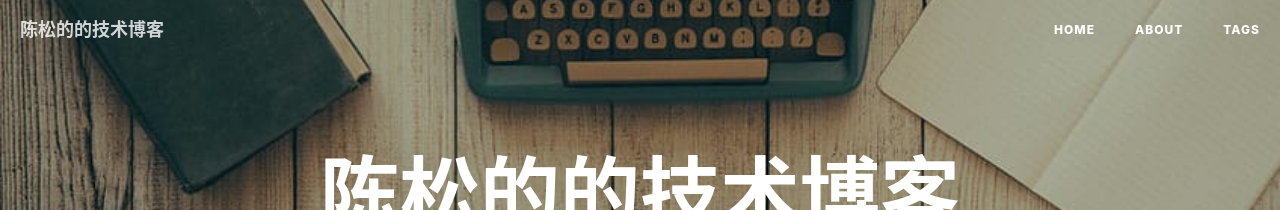
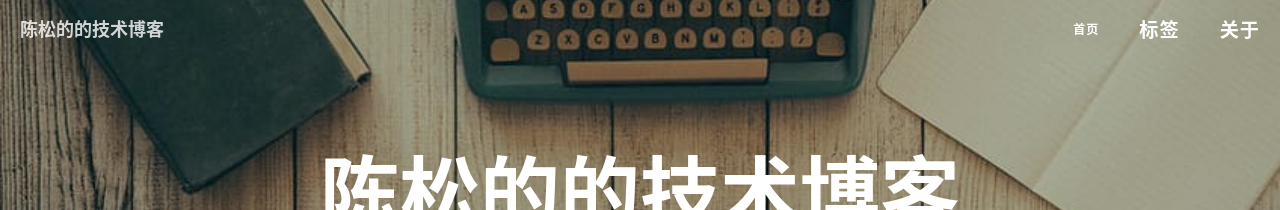
Before and after one commit to chensongpoixs/chensongpoixs.github.io, a Jekyll site: the page built from index.html, in a window 1280 px wide. Shown: the top 210 px of the page. Built offline with Jekyll 4.4.1, drawn with Linux system fonts in a browser that asks for light colours; nearby versions of some CDN libraries; the list of posts is cut into pages by our own code; comment, search, counter and statistics services are not loaded.

Commit message:
添加中文

```diff
--- a/_includes/nav.html
+++ b/_includes/nav.html
@@ -17,13 +17,20 @@
             <div class="navbar-collapse">
                 <ul class="nav navbar-nav navbar-right">
                     <li>
-                        <a href="{{ site.baseurl }}/">Home</a>
+                        <a href="{{ site.baseurl }}/">首页</a>
                     </li>
-                    {% for page in site.pages %}{% if page.title %}
+					<li>
+                        <a href="{{ site.baseurl }}/tags/" style="font-size: larger;text-transform:none">标签</a>
+                    </li>
+					<li>
+                        <a href="{{ site.baseurl }}/about/" style="font-size: larger;text-transform:none">关于</a>
+                    </li>
+
+                   <!-- {% for page in site.pages %}{% if page.title %}
                     <li>
                         <a href="{{ page.url | prepend: site.baseurl }}">{{ page.title }}</a>
                     </li>
-                    {% endif %}{% endfor %}
+                    {% endif %}{% endfor %}-->
                 </ul>
             </div>
         </div>
```
